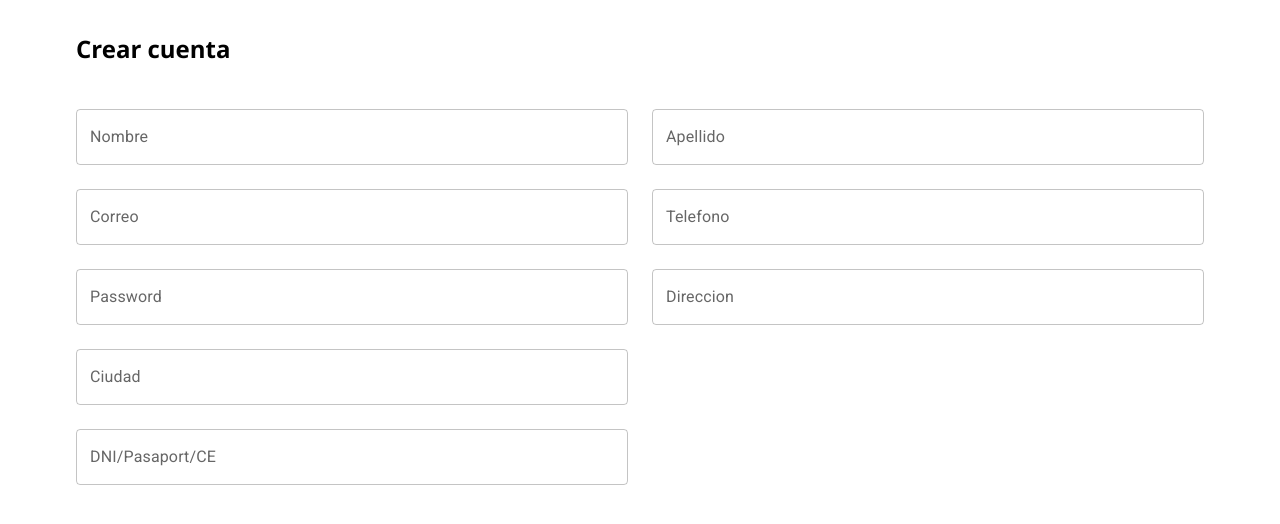
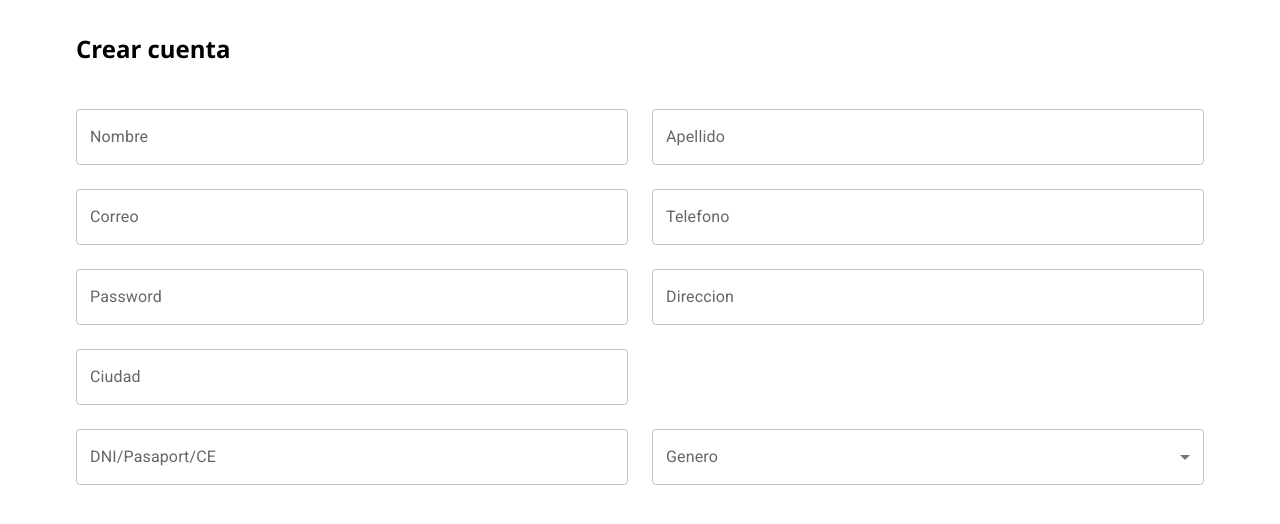
Before and after one commit to linder3hs/codigo13-react, a React (Create React App) app: page /signUp in a window 1280 px wide. Shown: the top 524 px of the page. Built offline with nearby package versions, Linux system fonts and the light colour scheme.

Commit message:
Sign Up view

```diff
--- a/src/pages/SignUp/index.js
+++ b/src/pages/SignUp/index.js
@@ -1,5 +1,13 @@
 import { useState } from "react";
-import { Container, Grid, TextField } from "@mui/material";
+import {
+  Container,
+  Grid,
+  TextField,
+  FormControl,
+  InputLabel,
+  Select,
+  MenuItem,
+} from "@mui/material";
 import { useFormik } from "formik";
 import DateAdapter from "@mui/lab/AdapterDateFns";
 import { LocalizationProvider, DatePicker } from "@mui/lab";
@@ -78,7 +86,15 @@ const SignUp = () => {
               fullWidth
             />
           </Grid>
-          <Grid item md={6} xs={12}></Grid>
+          <Grid item md={6} xs={12}>
+            <FormControl fullWidth>
+              <InputLabel id="genero">Genero</InputLabel>
+              <Select labelId="genero" label="Genero">
+                <MenuItem value="Masculino">Masculino</MenuItem>
+                <MenuItem value="Femenino">Femenino</MenuItem>
+              </Select>
+            </FormControl>
+          </Grid>
         </Grid>
       </form>
     </Container>
```
